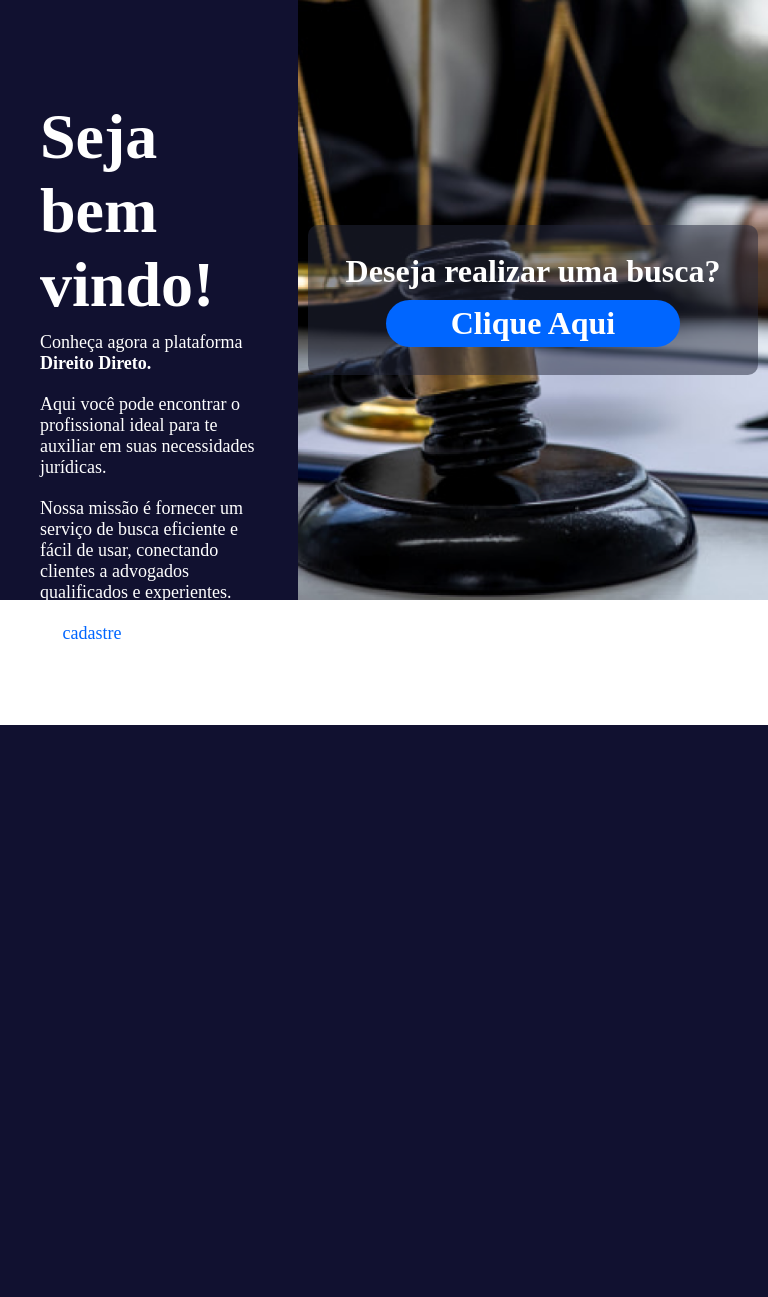
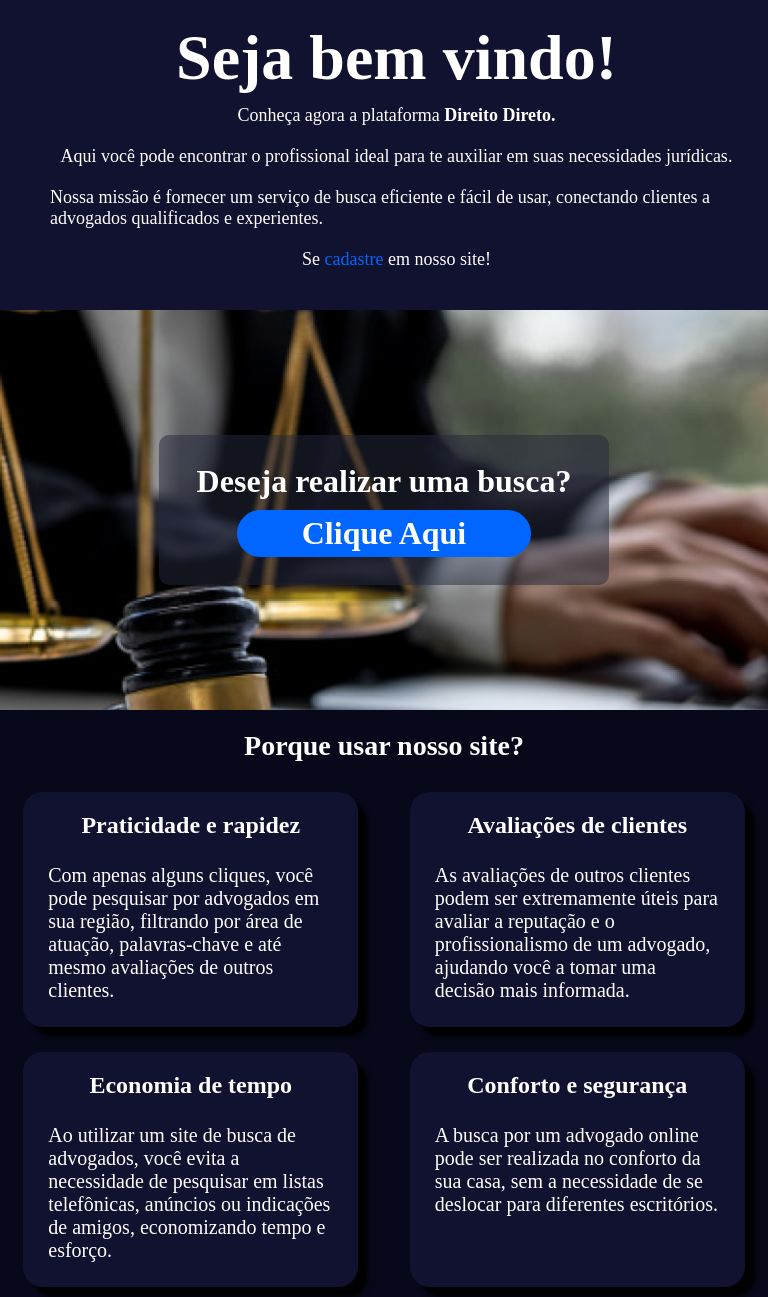
Before and after one commit to GabrielMiranda21/Direito-Direto, a PHP site: page /public/html/paginaInicial.html in a window 768 px wide. Shown: the part 75-1372 px from the top of the page. Before the commit the page ends 800 px from the top, so only its background shows below. Run offline with PHP 8.4, Linux system fonts and the light colour scheme.

Commit message:
Alteração de caminhos dos arquivos, corrigindo erros de responsividades

```diff
--- a/public/css/paginaInicial.css
+++ b/public/css/paginaInicial.css
@@ -111,7 +111,7 @@ main section.nossoSite div.cards div.card1, div.card2, div.card3, div.card4{
     background-color: #111130;
     box-shadow: 10px 10px 5px rgb(0, 0, 0);
     border-radius: 20px;
-    margin: 30px 0 30px 0;
+    margin: 30px 0;
     padding: 0 0 10px 0;
 }
 
@@ -180,8 +180,75 @@ main section.perguntasFrequentes div.duvida1, div.duvida2, div.duvida3, div.duvi
 
 /* ------------------------------- MEDIA QUERY ------------------------------- */
 
+@media screen and (min-width: 805px) and (max-width: 1050px) {
+    main section.nossoSite div.cards {
+        display: grid;
+        grid-template-columns: repeat(2, 1fr);
+        justify-content: center;
+        gap: 20px;
+        width: 1100px;
+        max-width: 100%;
+        color: white;
+        padding: 20px;
+    }
+
+}
+
+@media screen and (min-width: 550px) and (max-width: 805px) {
+
+    /* --------------- SECTION BOAS VINDAS --------------- */
+
+    main section.boasVindas{
+        display: flex;
+        flex-direction: column;
+        width: 100%;
+        max-width: 805px;
+    }
+
+    main section.boasVindas div.sobreoSite{
+        display: flex;
+        justify-content: center;
+        align-items: center;
+        margin: 30px 0 0 0;
+        padding: 20px 25px 0 50px;
+        width: 100%;
+        height: 220px;
+    }
+
+    main section.boasVindas div.busca{
+        width: 100%;
+        height: 400px;
+        margin-top: 60px;
+    }
+
+    /* --------------- SECTION NOSSO SITE --------------- */
+
+    main section.nossoSite h2 {
+        font-size: 28px;
+        margin: 10px 0;
+        color: white;
+    }
+
+    main section.nossoSite div.cards {
+        grid-template-columns: repeat(2, 1fr);
+        gap: 5px;
+        justify-items: center;
+        align-items: center;
+        width: 100%;
+        max-width: 805px;
+        padding: 0;
+    }
+
+    main section.nossoSite div.cards div.card1, div.card2, div.card3, div.card4{
+        max-width: 335px;
+        height: 235px;
+        margin: 10px 0;
+        padding: 10px 0 10px 0;
+    }
+
+}
+
 @media screen and (min-width: 450px) and (max-width: 550px) {
-
     /* --------------- SECTION BOAS VINDAS --------------- */
 
     main section.boasVindas{
--- a/public/html/paginaInicial.html
+++ b/public/html/paginaInicial.html
@@ -12,11 +12,11 @@
 </head>
 <body>
     <header>
-        <img id="logo" src="/public/img/logo.png" alt="Logo">
+        <img id="logo" src="../img/logo.png" alt="Logo">
 
 
         <div class="menu-container">
-            <img id="hamburger" src="/public/img/menu.png" alt="menu">
+            <img id="hamburger" src="../img/menu.png" alt="menu">
 
             <div class="menu">
                 <nav id="registroLogin">
@@ -76,7 +76,6 @@
 
         <!------------------------------------------------------------------------------>
 
-        <!--
         <section class="nossoSite">
             <h2>Porque usar nosso site?</h2>
 
@@ -100,7 +99,6 @@
                     </div>
                 </div>
         </section>
-        -->
 
     <!------------------------------------------------------------------------------>
 
```
Also changed, not shown: other parts of public/css/paginaInicial.css (+64 -2 lines).
